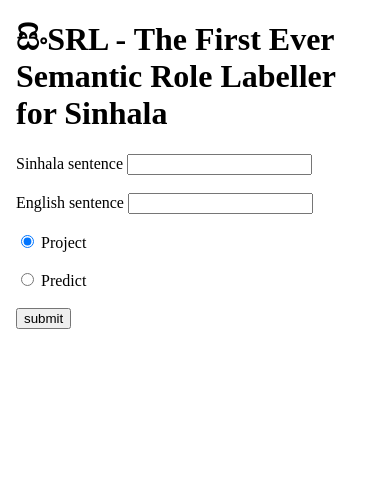
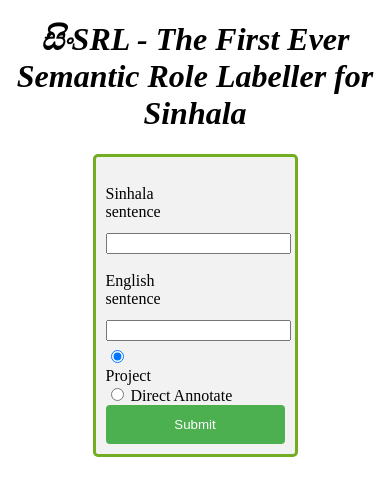
Before and after one commit to DulanjayaChathura/SinSRL-UI, an Angular app: page / in a window 390 px wide. Shown: the top 496 px of the page. Built offline with nearby package versions, Linux system fonts and the light colour scheme.

Commit message:
[UPDATE] Done some UI updates

```diff
--- a/src/app/component/projector-ui/projector-ui.component.css
+++ b/src/app/component/projector-ui/projector-ui.component.css
@@ -16,6 +16,12 @@ table {
   width: 100%;
 }
 
+h1 {
+  text-align: center;
+  font-family: "Times New Roman";
+  font-style: oblique;
+}
+
 td, th {
   border: 1px solid #dddddd;
   text-align: left;
@@ -30,7 +36,8 @@ tr:nth-child(even) {
 #loading{
   position: absolute;
   left: 50%;
-  top: 50%;
+  top: 75%;
+  align-content: center;
   z-index: 1;
   width: 50px;
   height: 50px;
@@ -47,3 +54,89 @@ tr:nth-child(even) {
   0% { transform: rotate(0deg); }
   100% { transform: rotate(360deg); }
 }
+
+input[type=text], select, textarea {
+  width: 100%;
+  padding: 12px;
+  border: 1px solid #ccc;
+  border-radius: 4px;
+  resize: vertical;
+}
+
+label {
+  padding: 12px 12px 12px 0;
+  display: inline-block;
+}
+
+input[type=submit] {
+  background-color: #4CAF50;
+  color: white;
+  padding: 12px 20px;
+  border: none;
+  border-radius: 4px;
+  cursor: pointer;
+  float: right;
+}
+
+input[type=submit]:hover {
+  background-color: #45a049;
+}
+
+.container {
+  border-radius: 5px;
+  background-color: #f2f2f2;
+  padding: 20px;
+  align-self: center;
+}
+
+.col-25-lft {
+  float: left;
+  width: 25%;
+  margin-top: 6px;
+}
+.col-25-rgt {
+  float: right;
+  width: 25%;
+  margin-top: 6px;
+}
+
+.center {
+  margin: auto;
+  width: 60%;
+  border: 3px solid #73AD21;
+  padding: 10px;
+}
+
+.col-50 {
+  width: 50%;
+  margin-top: 6px;
+}
+
+.col-75 {
+  float: left;
+  width: 75%;
+  margin-top: 6px;
+}
+
+.display {
+  display: block;
+  margin-left: auto;
+  margin-right: auto;
+  margin-top: auto;
+
+}
+
+/* Clear floats after the columns */
+.row:after {
+  content: "";
+  display: table;
+  clear: both;
+}
+
+/* Responsive layout - when the screen is less than 600px wide, make the two columns stack on top of each other instead of next to each other */
+@media screen and (max-width: 600px) {
+  .col-25, .col-75, input[type=submit] {
+    width: 100%;
+    margin-top: 0;
+  }
+}
--- a/src/app/component/projector-ui/projector-ui.component.html
+++ b/src/app/component/projector-ui/projector-ui.component.html
@@ -1,36 +1,51 @@
 <body>
+<h1 class="h3 mb-3 font-weight-normal">සිංSRL - The First Ever Semantic Role Labeller for Sinhala</h1>
+<div class="col-50 container center">
   <form class="form-signin" [formGroup]="formGroup" (ngSubmit)="submit()">
-
-  <h1 class="h3 mb-3 font-weight-normal">සිංSRL - The First Ever Semantic Role Labeller for Sinhala</h1>
-
-  <div >
-    <label >Sinhala sentence    </label>
-    <input  matInput  formControlName="sinhala"  id="sinhala" class="form-control" >
+    <div class="row">
+      <div class="col-25-lft">
+        <label>Sinhala sentence </label>
+      </div>
+      <div class="col-75">
+        <input matInput formControlName="sinhala" id="sinhala" class="form-control">
+      </div>
       <br>
       <br>
     </div>
 
-  <div *ngIf="visible">
-    <label >English sentence    </label>
-    <input matInput  formControlName="english"  id="english" class="form-control"  >
+    <div *ngIf="visible" class="row">
+      <div class="col-25-lft">
+        <label>English sentence </label>
+      </div>
+      <div class="col-75">
+        <input matInput formControlName="english" id="english" class="form-control">
+      </div>
       <br>
       <br>
     </div>
 
-  <input  matInput  type="radio" value="project" formControlName="submitType"  class="form-control" (change)="handleChange($event)"> Project
+    <div class="row">
+      <div class="col-25-lft">
+        <input matInput type="radio" value="project" formControlName="submitType" class="form-control"
+               (change)="handleChange($event)"> Project
+      </div>
+      <div class="col-75">
+        <input matInput type="radio" value="predict" formControlName="submitType" class="form-control"
+               [(ngModel)]="flag" (change)="handleChange($event)"> Direct Annotate
+      </div>
+    </div>
+
+    <!--  <button class="btn btn-lg btn-secondary btn-block" type="submit">submit</button>-->
+    <div class="row">
+      <input type="submit" value="Submit">
+    </div>
+  </form>
+</div>
+
+<div>
   <br>
   <br>
-
-  <input  matInput  type="radio" value="predict" formControlName="submitType"  class="form-control" [(ngModel)]="flag" (change)="handleChange($event)"> Predict
-  <br>
-  <br>
-
-  <button class="btn btn-lg btn-secondary btn-block" type="submit">submit</button>
-
-</form>
-    <br>
-    <br>
-    <div class="d-flex justify-content-center" *ngIf="loading">
+  <div class="d-flex justify-content-center display" *ngIf="loading">
     <div class="spinner-border" role="status">
       <span class="sr-only" id="loading"></span>
     </div>
@@ -41,7 +56,7 @@
 
     <ul>
       <li *ngFor="let verb of verbList; let num = index">
-          <label > Frames for the Predicate : <b>{{verb}}</b> </label>
+        <label> Frames for the Predicate : <b>{{verb}}</b> </label>
         <br>
         <br>
         <!--        <div>-->
@@ -62,15 +77,15 @@
         <!--      </li>-->
 
         <table>
-              <tr >
+          <tr>
             <!--              <th *ngFor="let role of roles">{{role[num]}}</th>-->
             <th *ngFor="let item of dictionaryObjects[num] | keyvalue:returnZero">{{item.key}}</th>
           </tr>
           <!--            <td *ngFor="let key of keyList">{{key}}</td>-->
           <!--              <th *ngFor="let role of roles">{{role[num]}}</th>-->
-              <tr >
+          <tr>
             <!--            <td *ngFor="let key of keyList">{{key}}</td>-->
-                <td *ngFor="let item of dictionaryObjects[num] | keyvalue : returnZero " >{{item.value}}</td>
+            <td *ngFor="let item of dictionaryObjects[num] | keyvalue : returnZero ">{{item.value}}</td>
           </tr>
 
         </table>
@@ -84,6 +99,5 @@
       <br>
     </ul>
   </div>
-
-
+</div>
 </body>
--- a/src/app/service/projector-service.service.ts
+++ b/src/app/service/projector-service.service.ts
@@ -16,7 +16,7 @@ s
     var obj = {sinSentence: sinhala, engSentence: english};
     var myJSON = JSON.stringify(obj);
     // console.log(myJSON)
-    return this.http.post(`http://104.198.44.103/project`, myJSON, {headers: new HttpHeaders()
+    return this.http.post(`http://34.68.91.218/project`, myJSON, {headers: new HttpHeaders()
         .set( 'Access-Control-Request-Origin', '*')
         .set('Access-Control-Allow-Headers' , 'Content-Type')
         .set('Content-Type','application/json')
```
Lines whose indentation alone changed are shown as unchanged.
